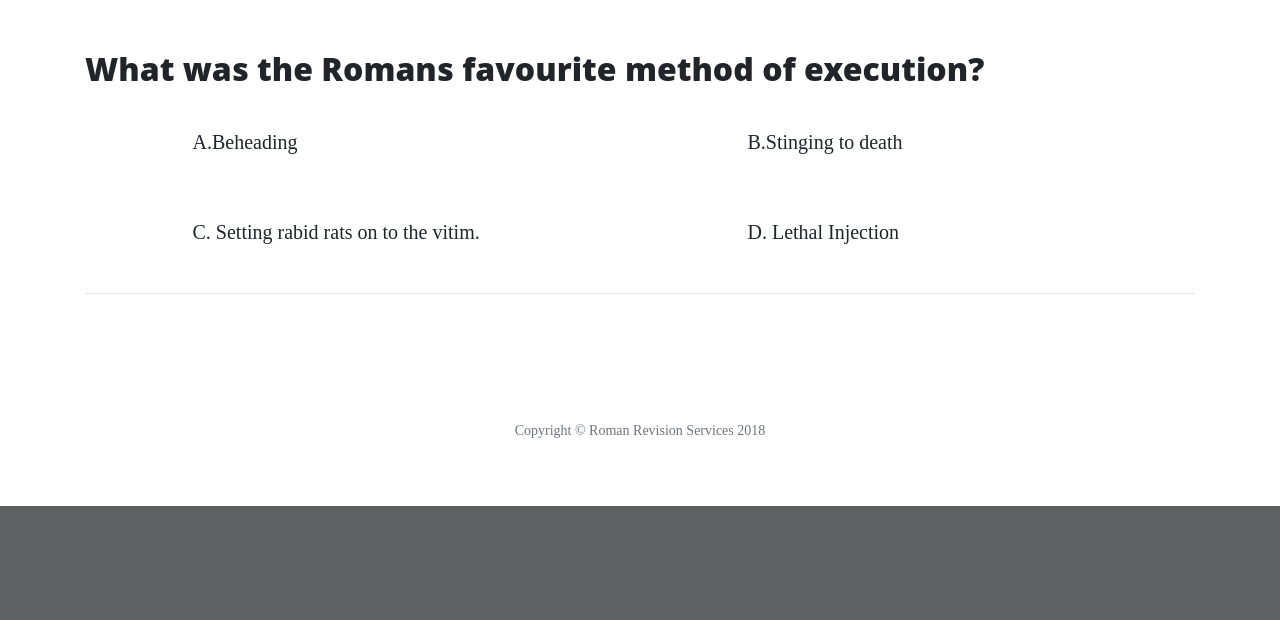
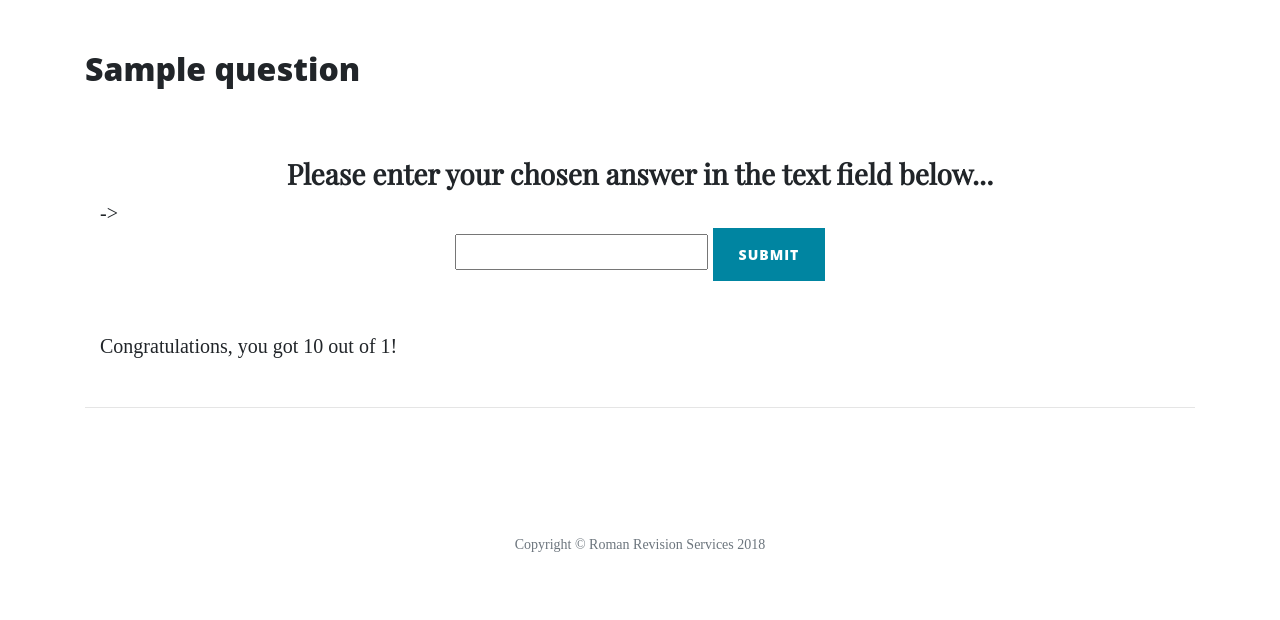
Before and after one commit to Kaidenashun99/Roman_Quiz, a Flask app: template templates/quiz.html in a window 1280 px wide. Shown: the part 532-1152 px from the top of the page. Before the commit the page ends 1038 px from the top, so only its background shows below. Run offline with Flask 2, Linux system fonts and the light colour scheme; the template is opened without the code that fills it: most values are stand-ins (such as "Sample title", 1, 10 or a date in 2020); some libraries are stand-ins or nearby versions.

Commit message:
Updated files

```diff
--- a/run.py
+++ b/run.py
@@ -1,7 +1,12 @@
 import os
-from flask import Flask, redirect, render_template, request
+from flask import Flask, redirect, render_template, request, flash
+import json
+from quiz import get_question
 
 app = Flask(__name__)
+app.secret_key = 'some secret'
+
+
 
 """ Writes data to selected file """
 def write_to_file(filename, data):
@@ -14,15 +19,16 @@ def write_to_file(filename, data):
 def index():
     """Home Page for users"""
     if request.method == "POST":
-        with open("data/users.txt", "a") as user_list:
-                user_list.write(request.form["username"] + "\n")
-                return redirect("quiz")
+            flash("Thanks, you selected {} as your username".format(request.form["username"]))
     return render_template("index.html", page_title="Home page")
 
 
-@app.route('/quiz')
+@app.route('/quiz', methods=["GET", "POST"])
 def quiz():
-    return render_template("quiz.html")
+    return render_template("quiz.html", page_title="Quiz")
+
+
+
 
 
 app.run(host=os.getenv('IP'), port=int(os.getenv('PORT')), debug = True)
--- a/static/css/style.css
+++ b/static/css/style.css
@@ -20,5 +20,11 @@
 .linkButtons{
     border: 2px solid black;
     border-radius: 5px;
-    background-color:#3cb371;
+    background-color:#C0C0C0;
+    background-clip: padding-box;
+    border: 10px solid transparent;
 }
+
+a:hover{
+    color:red;
+}
--- a/templates/base.html
+++ b/templates/base.html
@@ -1,7 +1,7 @@
 <html>
     <head>
         <title>
-            Roman Era Revision & Quiz
+            {{page_title}}
         </title>
         <link rel="stylesheet" href="{{ url_for('static', filename='vendor/bootstrap/css/bootstrap.min.css') }}" type="text/css"/>
         <link rel="stylesheet" href="{{ url_for('static', filename='css/clean-blog.min.css') }}" type="text/css"/>
--- a/templates/quiz.html
+++ b/templates/quiz.html
@@ -2,7 +2,10 @@
 {%block content%}
 <div class="container">
     <div class="row">
-        <h2>What was the Romans favourite method of execution?</h2>
+
+    </div>
+    <div class="row">
+        <h2>{{question}}</h2>
     </div>
     <!--ANSWERS LAYOUT-->
     <div class="row">
@@ -10,36 +13,56 @@
             <!--styling purposes-->
         </div>
         <div class="col-md-4 col-sm-12 option1A">
-                <p>A.Beheading</p>
+                <p class="theFont"></p>
         </div>
         <div class="col-md-2 hidden-sm">
             <!--Styling purposes-->
         </div>
         <div class="col-md-4 col-sm-12 option1B">
-            <p>B.Stinging to death</p>
+            <p class="theFont"></p>
+        </div>
+        <div class="col-md-1 hidden-sm">
+            <!--Styling purposes-->
+        </div>
+    </div>
+    <!--User can enter their answer section-->
+
+    <!--ANSWERS LAYOUT-->
+    <div class="row">
+        <div class="col-md-1 hidden-sm">
+            <!--styling purposes-->
+        </div>
+        <div class="col-md-4 col-sm-12 option1A">
+                <p class="theFont"></p>
+        </div>
+        <div class="col-md-2 hidden-sm">
+            <!--Styling purposes-->
+        </div>
+        <div class="col-md-4 col-sm-12 option1B">
+            <p class="theFont"></p>
         </div>
         <div class="col-md-1 hidden-sm">
             <!--Styling purposes-->
         </div>
     </div>
     <!--End Layout-->
-    <!--ANSWERS LAYOUT-->
+    <!--Answer Section-->
     <div class="row">
-        <div class="col-md-1 hidden-sm">
-            <!--styling purposes-->
+        <div class="col-sm-12">
+            <h3 class="theFont text-center">Please enter your chosen answer in the text field below...</h3>
         </div>
-        <div class="col-md-4 col-sm-12 option1A">
-                <p>C. Setting rabid rats on to the vitim.</p>
-        </div>
-        <div class="col-md-2 hidden-sm">
-            <!--Styling purposes-->
-        </div>
-        <div class="col-md-4 col-sm-12 option1B">
-            <p>D. Lethal Injection</p>
-        </div>
-        <div class="col-md-1 hidden-sm">
-            <!--Styling purposes-->
+    </div>->
+    <div class="row">
+        <div class="col-sm-12">
+            <form method="POST" class="text-center">
+                <input type="text" name="answer1" id="answer1">
+                <input class="btn btn-primary" type="submit" value="Submit">
+            </form>
         </div>
     </div>
-    <!--End Layout-->
+    <div class="row">
+        <div class="col-sm-12">
+            <p>Congratulations, you got {{player_score}} out of 1!</p>
+        </div>
+    </div>
 {%endblock%}
```
Also changed, not shown: data/questions.json (added, +16 -0 lines), templates/index.html (+10 -0 lines).
